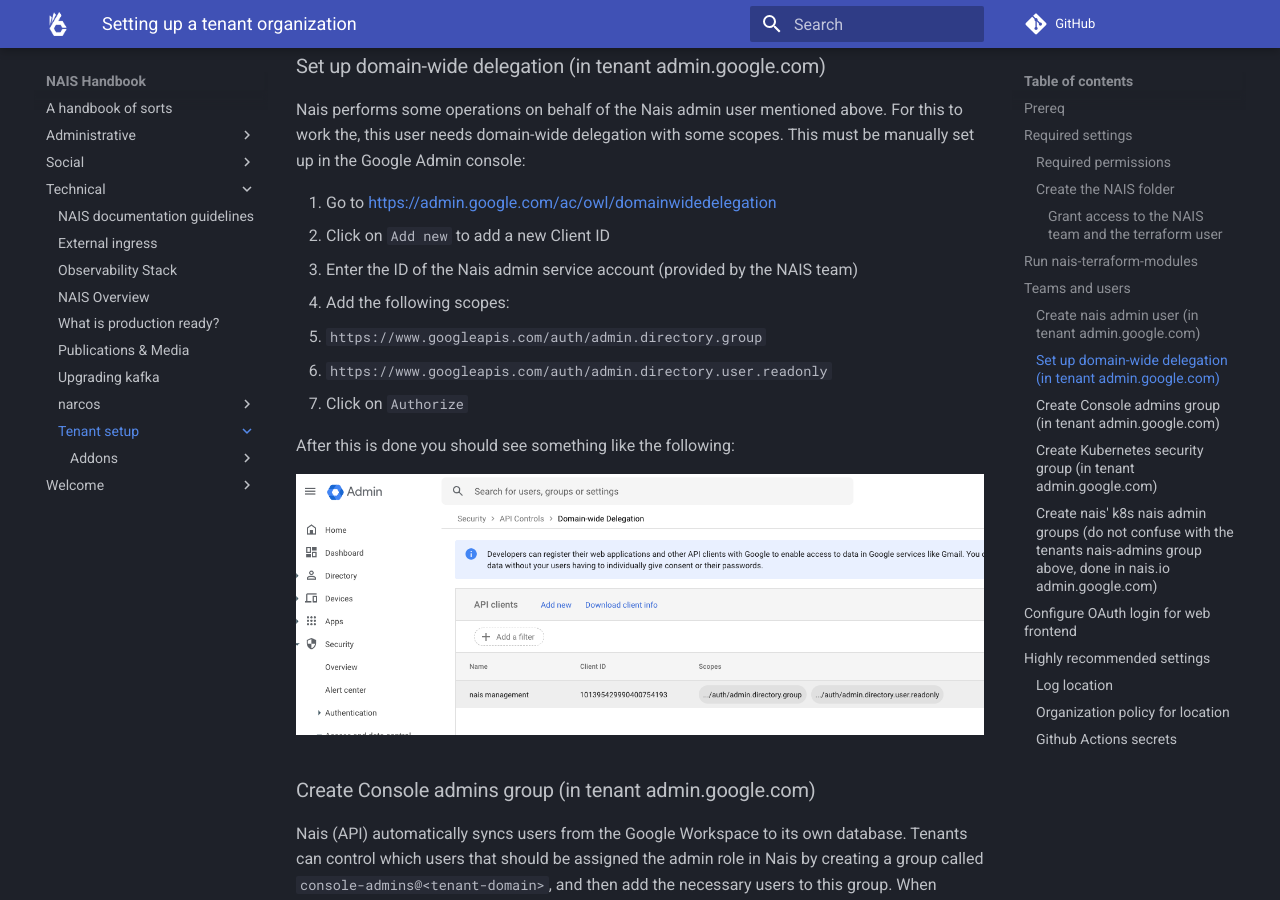
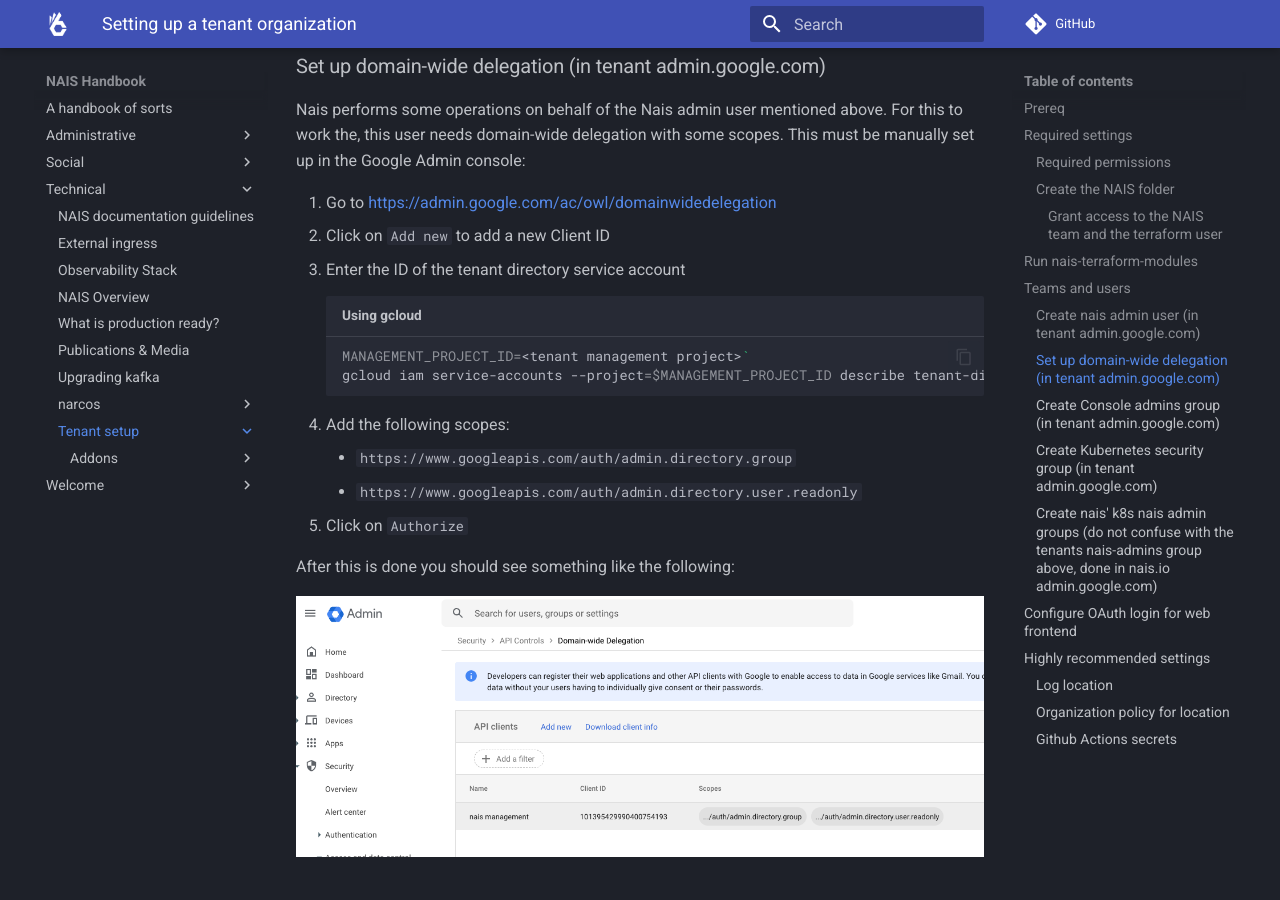
Before and after one commit to nais/handbook, an MkDocs documentation site: the page built from docs/technical/tenant-setup/README.md, in a window 1280 px wide and 900 px high, scrolled down 2462 px. Built offline with MkDocs 1.6.1 and Material for MkDocs 9.7.7, drawn with Linux system fonts in a browser that asks for light colours; emoji names are drawn with the system emoji font; comment, search, counter and statistics services are not loaded.

Commit message:
Add gcloud command for getting client id in tenant setup guide

````diff
--- a/docs/technical/tenant-setup/README.md
+++ b/docs/technical/tenant-setup/README.md
@@ -154,12 +154,16 @@
 Nais performs some operations on behalf of the Nais admin user mentioned above. For this to work the, this user needs domain-wide delegation with some scopes. This must be manually set up in the Google Admin console:
 
 1. Go to [https://admin.google.com/ac/owl/domainwidedelegation](https://admin.google.com/ac/owl/domainwidedelegation)
-2. Click on `Add new` to add a new Client ID
-3. Enter the ID of the Nais admin service account (provided by the NAIS team)
-4. Add the following scopes:
-   - `https://www.googleapis.com/auth/admin.directory.group`
-   - `https://www.googleapis.com/auth/admin.directory.user.readonly`
-5. Click on `Authorize`
+1. Click on `Add new` to add a new Client ID
+1. Enter the ID of the tenant directory service account
+    ```bash title="Using gcloud"
+    MANAGEMENT_PROJECT_ID=<tenant management project>`
+    gcloud iam service-accounts --project=$MANAGEMENT_PROJECT_ID describe tenant-directory-sa@$MANAGEMENT_PROJECT_ID.iam.gserviceaccount.com --format="value(uniqueId)"`
+    ```
+1. Add the following scopes:
+    - `https://www.googleapis.com/auth/admin.directory.group`
+    - `https://www.googleapis.com/auth/admin.directory.user.readonly`
+1. Click on `Authorize`
 
 After this is done you should see something like the following:
 
````
